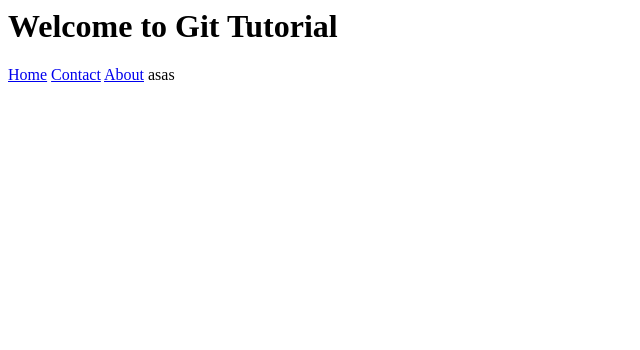
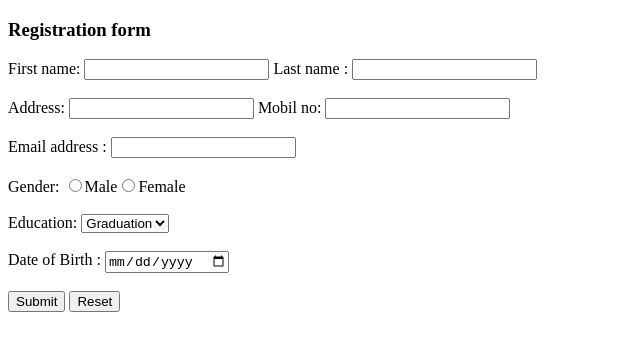
Before and after one commit to ankur-devops-cloude/Test_devops, a plain HTML site: page index.html in a window 1280 px wide. Shown: the whole page, without its empty margins (0-640 px from the left). Drawn offline with Linux system fonts and the light colour scheme.

Commit message:
Form creation

```diff
--- a/index.html
+++ b/index.html
@@ -1,9 +1,35 @@
-<html>
+<!DOCTYPE html>
+<html lang="en">
+<head>
+    <meta charset="UTF-8">
+    <meta name="viewport" content="width=device-width, initial-scale=1.0">
+    <meta http-equiv="X-UA-Compatible" content="ie=edge">
+    <title>Registration Form</title>
+</head>
 <body>
-    <h1>Welcome to Git Tutorial</h1>
-    <a href="home.html">Home</a>
-    <a href="contact.html">Contact</a>
-    <a href="about.html">About</a>
-    asas
+    <h3>Registration form</h3>
+    <form>
+   <div> First name: <input type="text" name="name" value="">
+    Last name : <input type="text" name="l name" value="">
+</div><br>
+    <div>Address:   <input type="text" name="address" value="">
+    Mobil no:   <input type="tel" name="mobil" value="">
+</div><br>
+    <div>Email address : <input type="email" value=""></div><br>
+    <div>Gender: <input type="radio" name="Gender" value="">Male<input type="radio" name="Gender" value="">Female
+</div><br>
+    <div>Education: <select name="Edu">
+        <option>Graduation</option>
+        <option>12th</option>
+        <option>10th</option>
+    </select>
+</div><br>
+<div>
+    Date of Birth : <input type="date" name="dob" value="">
+</div><br>
+    <input type="button" name="submit" value="Submit"> <input type="reset">
+
+</form>
+
 </body>
 </html>
```
